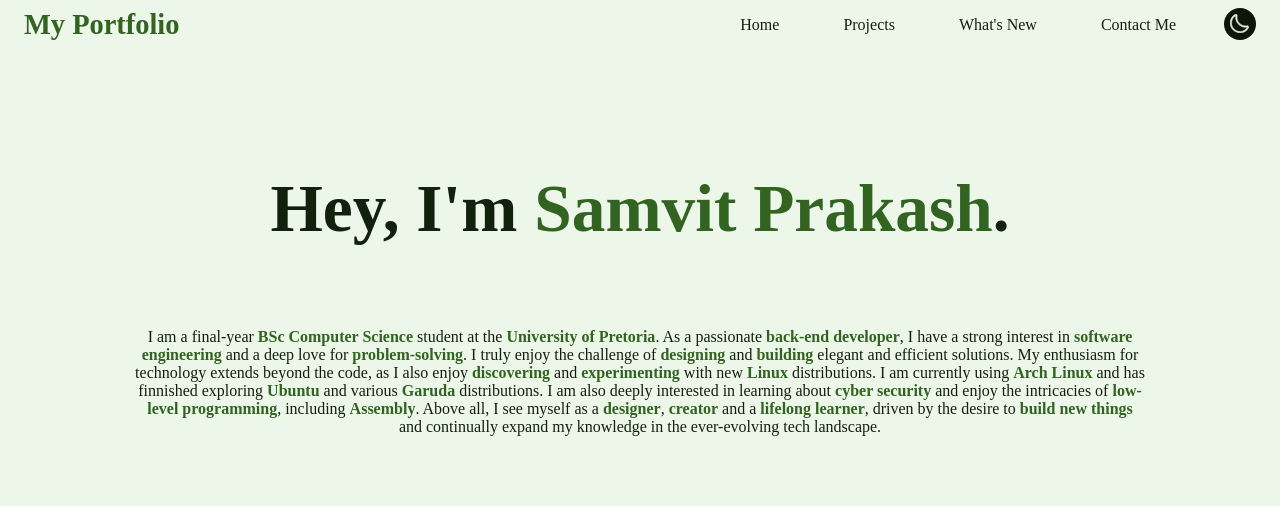
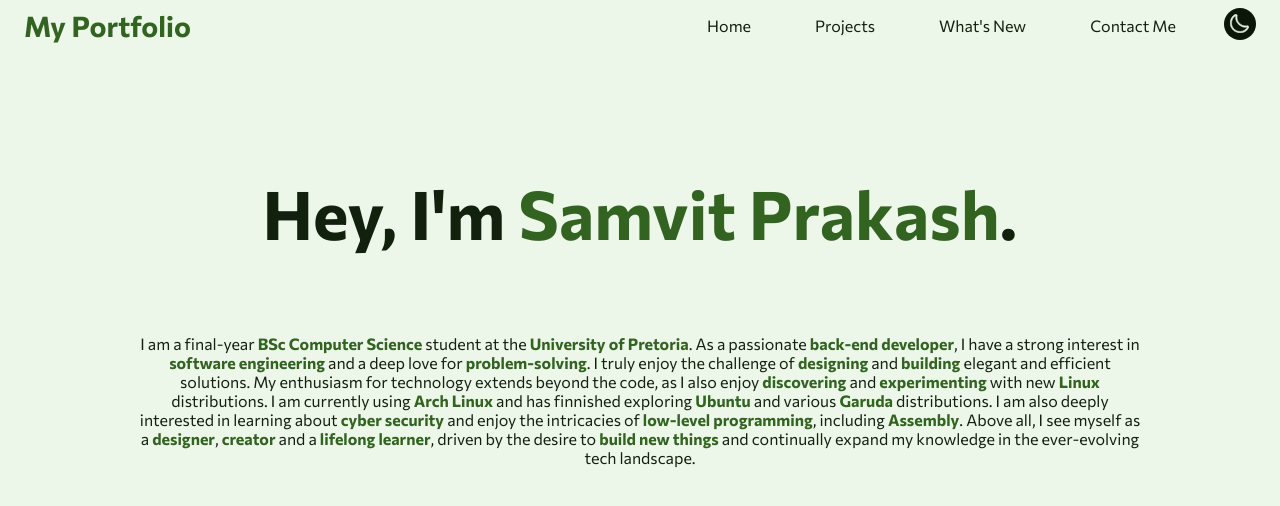
Before and after one commit to SamvitPrakash/SamvitPrakash, a React (Vite) app in the folder ViteFolio/: page / in a window 1280 px wide. Shown: the top 506 px of the page. Built offline with nearby package versions, Linux system fonts and the light colour scheme.

Commit message:
Remove duplicate font import in CSS for cleaner code

```diff
--- a/ViteFolio/src/index.css
+++ b/ViteFolio/src/index.css
@@ -1,3 +1,5 @@
+@import url('https://fonts.googleapis.com/css?family=Commissioner:700|Commissioner:400');
+
 :root {
   --light-text: #12200e;
   --light-background: #ecf7e9;
@@ -24,8 +26,6 @@
   text-align: center;
 }
 
-@import url('https://fonts.googleapis.com/css?family=Commissioner:700|Commissioner:400');
-
 body {
   font-family: 'Commissioner';
   font-weight: 400;
```
